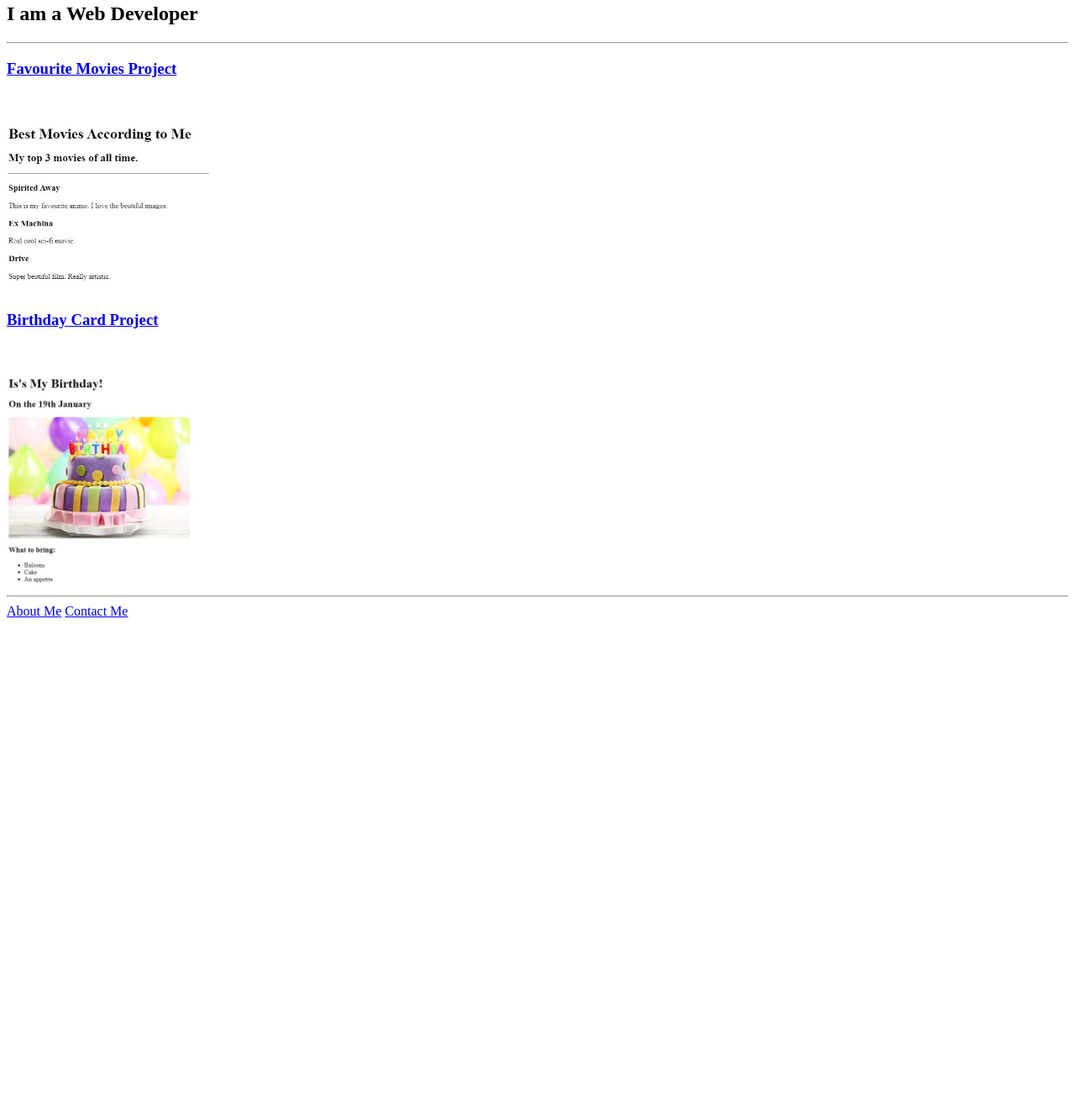
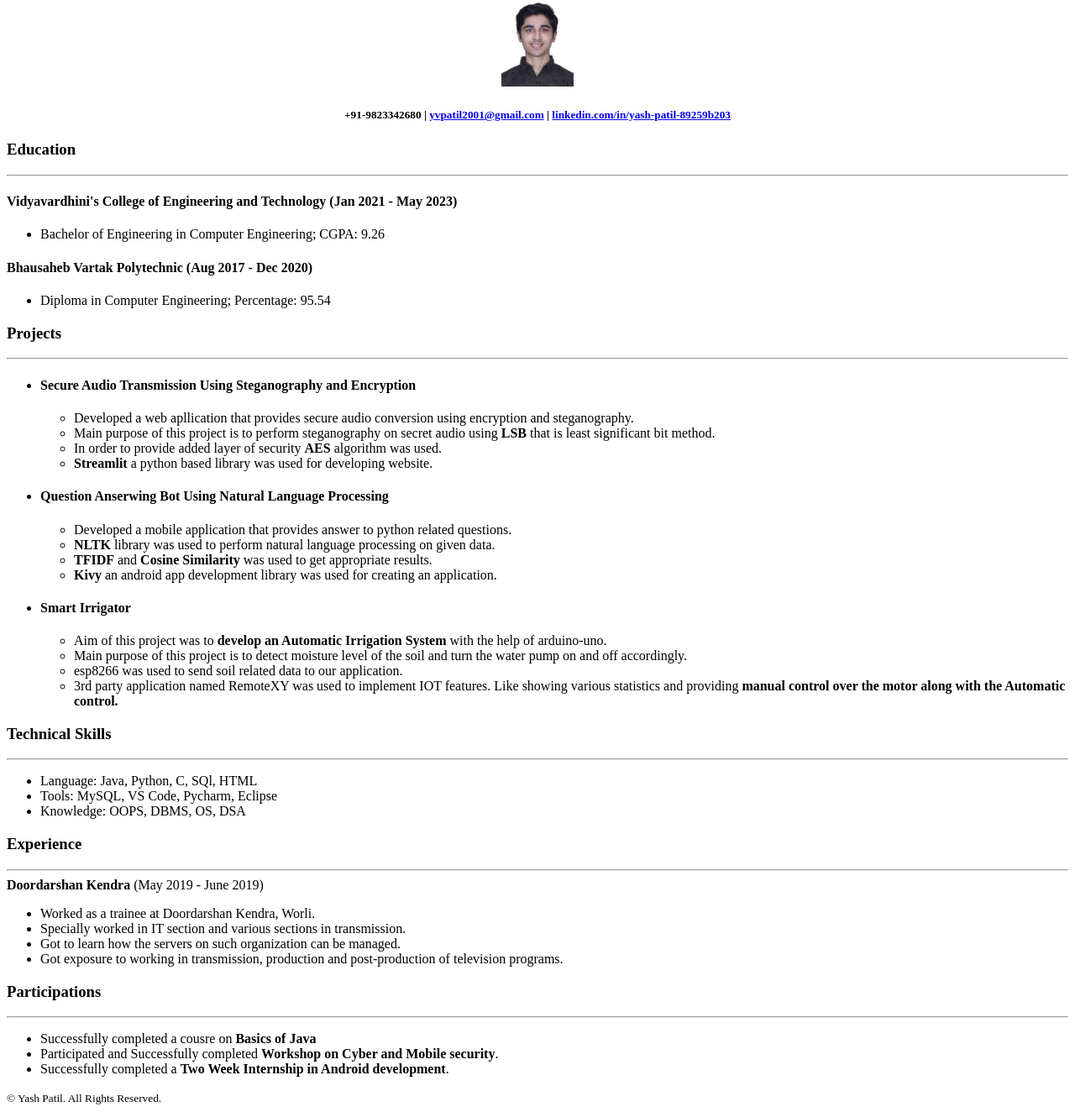
Before and after one commit to yash190101/Webdevcourse, a plain HTML site: page index.html in a window 1280 px wide. Shown: the part 77-1401 px from the top of the page at 84% size. Before the commit the page ends 822 px from the top, so only its background shows below. Drawn offline with Linux system fonts and the light colour scheme.

Commit message:
Add files via upload

```diff
--- a/index.html
+++ b/index.html
@@ -1,51 +1,79 @@
-<!-- TODO 1: Create the HTML Boilerplate -->
 <!DOCTYPE html>
 <html lang="en">
 <head>
     <meta charset="UTF-8">
     <meta name="viewport" content="width=device-width, initial-scale=1.0">
-    <title>My Portfolio</title>
+    <title>Resume</title>
 </head>
 <body>
-    <h1>Yash Patil's Portfolio</h1>
-    <h2>I am a Web Developer</h2>
-    <hr>
-    <a href="./public/Movies.html"><h3>Favourite Movies Project</h3></a><br><br>
-    <img src="./assets/images/Movies.jpg" alt="Movies" height="200" ><br>
-    <a href="./public/Birthday.html"><h3>Birthday Card Project</h3></a> <br><br>
-    <img src="./assets/images/Birthday.jpg" height="250" alt="Birthday">
-    <hr>
-    <a href="./public/about.html">About Me</a> <a href="./public/contact.html">Contact Me</a>
-</body>
+
+    <center><h1>Yash Patil</h1><img src="./photo.jpg" height="100"></center>
+    <center><h5>+91-9823342680 | <a href="yvpatil2001@gmail.com">yvpatil2001@gmail.com</a> | <a href="https://www.linkedin.com/in/yash-patil-89259b203/">linkedin.com/in/yash-patil-89259b203</a></h4></center>
+    <h3>Education</h4><hr>
+        <h4>Vidyavardhini's College of Engineering and Technology (Jan 2021 - May 2023)</h4>
+            <ul>
+                <li>Bachelor of Engineering in Computer Engineering; CGPA: 9.26</li>
+            </ul>
+        <h4>Bhausaheb Vartak Polytechnic (Aug 2017 - Dec 2020)</h4>
+            <ul>
+                <li>Diploma in Computer Engineering; Percentage: 95.54</li>
+            </ul>
+
+    <h3>Projects</h3>
+    <hr><ul>
+            <li><h4><B>Secure Audio Transmission Using Steganography and Encryption</B></h4>
+                <ul>
+                    <li>Developed a web apllication that provides secure audio conversion using encryption and steganography.</li>
+                    <li>Main purpose of this project is to perform steganography on secret audio using <b>LSB</b> that is least significant bit method.</li>
+                    <li>In order to provide added layer of security <b>AES</b> algorithm was used.</li>
+                    <li><b>Streamlit</b> a python based library was used for developing website. </li>
+
+                </ul>
+            </li>
+            <li><h4><b>Question Anserwing Bot Using Natural Language Processing</b></h4></li>
+                <ul>
+                    <li>Developed a mobile application that provides answer to python related questions.</li>
+                    <li><b>NLTK</b> library was used to perform natural language processing on given data.</li>
+                    <li><b>TFIDF</b> and <b>Cosine Similarity</b> was used to get appropriate results.</li>
+                    <li><b>Kivy</b> an android app development library was used for creating an application.</li>
+                </ul>
+            <li><h4><b>Smart Irrigator</b></h4></li>
+                <ul>
+                    <li>Aim of this project was to <b>develop an Automatic Irrigation System</b> with the help of arduino-uno.</li>
+                    <li>Main purpose of this project is to detect moisture level of the soil and turn the water pump on and off accordingly.</li>
+                    <li>esp8266 was used to send soil related data to our application.</li>
+                    <li>3rd party application named RemoteXY was used to implement IOT features. Like showing various statistics and providing <b>manual control over the motor along with the Automatic control.</b></li>
+                </ul>
+        </ul>
+
+        <h3>Technical Skills</h3>
+        <hr><ul>
+                <li>Language: Java, Python, C, SQl, HTML</li>
+                <li>Tools: MySQL, VS Code, Pycharm, Eclipse</li>
+                <li>Knowledge: OOPS, DBMS, OS, DSA</li>
+
+        </ul>
+        <h3>Experience</h3>
+        <hr>
+        <b>Doordarshan Kendra</b> (May 2019 - June 2019)
+            <ul>
+                <li>Worked as a trainee at Doordarshan Kendra, Worli.</li>
+                <li>Specially worked in IT section and various sections in transmission.</li>
+                <li>Got to learn how the servers on such organization can be managed.</li>
+                <li>Got exposure to working in transmission, production and post-production of television programs.</li>
+            </ul>
+
+        <h3>Participations</h3><hr>
+            <ul>
+                <li>Successfully completed a cousre on <b>Basics of Java</b></li>
+                <li>Participated and Successfully completed <b>Workshop on Cyber and Mobile security</b>.</li>
+                <li>Successfully completed a <b>Two Week Internship in Android development</b>.</li>
+            </ul>
+
+    </body>
+    <footer>
+        <small>
+          © Yash Patil. All Rights Reserved.
+        </small>
+      </footer>
 </html>
-
-
-
-
-
-
-
-
-
-
-
-
-
-
-
-
-
-
-<!-- TODO 2: Add Your previous projects' HTML into the public folder -->
-
-<!-- TODO 3: Take screenshots of your project previews and add the images to the images folder -->
-
-<!-- TODO 4: Add titles/subtitles etc. -->
-
-<!-- TODO 5: Add a link to the project pages -->
-
-<!-- TODO 6: Add images to show the project previews
-HINT for TODO 6: You can use the height attribute set to 200 to make the image smaller:
-https://developer.mozilla.org/en-US/docs/Web/HTML/Element/img#attr-height -->
-
-<!-- TODO 7: Add the Contact Me and About Me page links -->
```
Also changed, not shown: photo.jpg (added).
